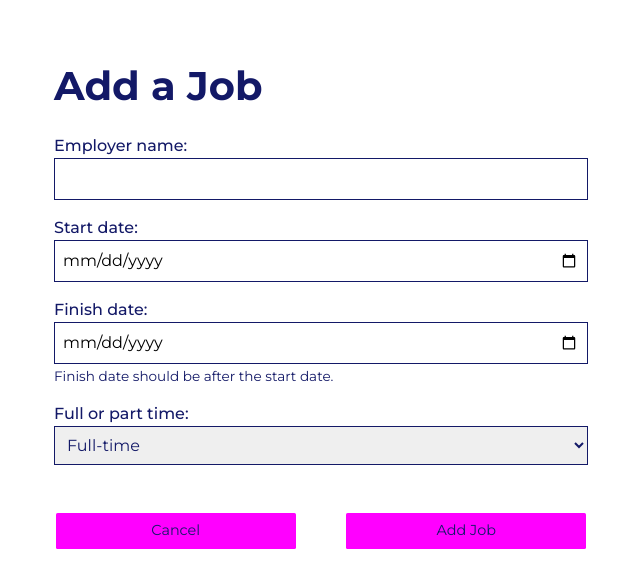
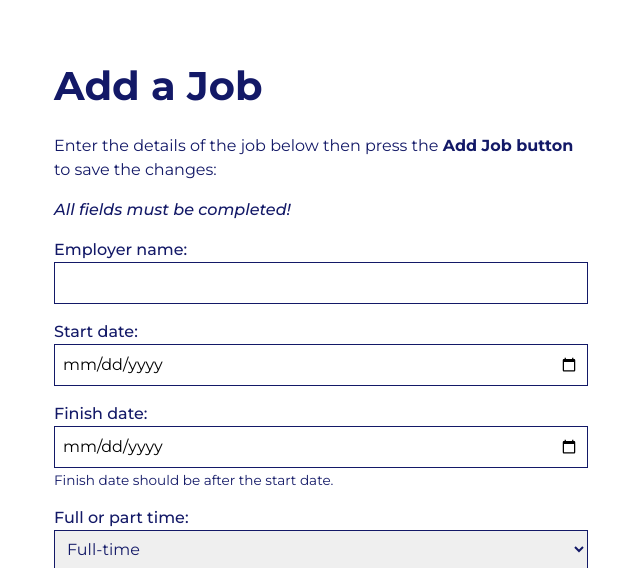
Before and after one commit to Fiona-T/pension-pal, a Django app: page /jobs/add/ in a window 1280 px wide. Shown: the part 90-658 px from the top of the page, without its empty margins (319-959 px from the left). Run offline with Django 3.2, Linux system fonts and the light colour scheme; the visitor is signed in with stand-in values (Sample User, id 1); some libraries are stand-ins or nearby versions.

Commit message:
feat: add note to top of Add Job form to match Edit Job form, add-job.html

```diff
--- a/templates/add-job.html
+++ b/templates/add-job.html
@@ -8,6 +8,9 @@
             <div class="col-12 col-sm-8 col-lg-6 mx-auto pt-2">
                 <section>
                     <h1 class="mb-4">Add a Job</h1>
+                    <p>Enter the details of the job below then press the <strong>Add Job button</strong> to save the
+                        changes:</p>
+                    <p><em>All fields must be completed!</em></p>
                     <!-- Add Job form -->
                     <form action="" method="POST" class="user-form">
                         {% csrf_token %}
```
